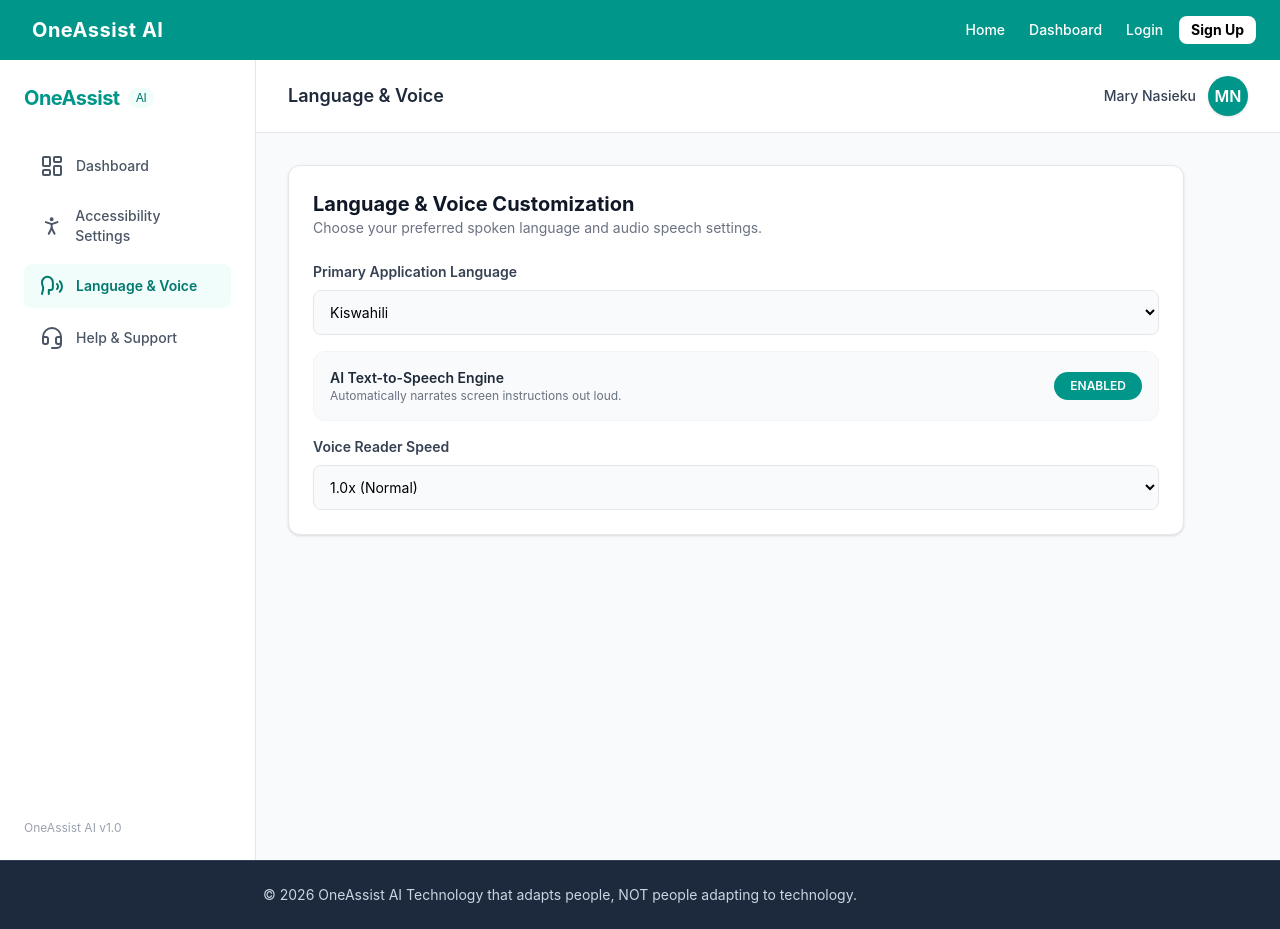
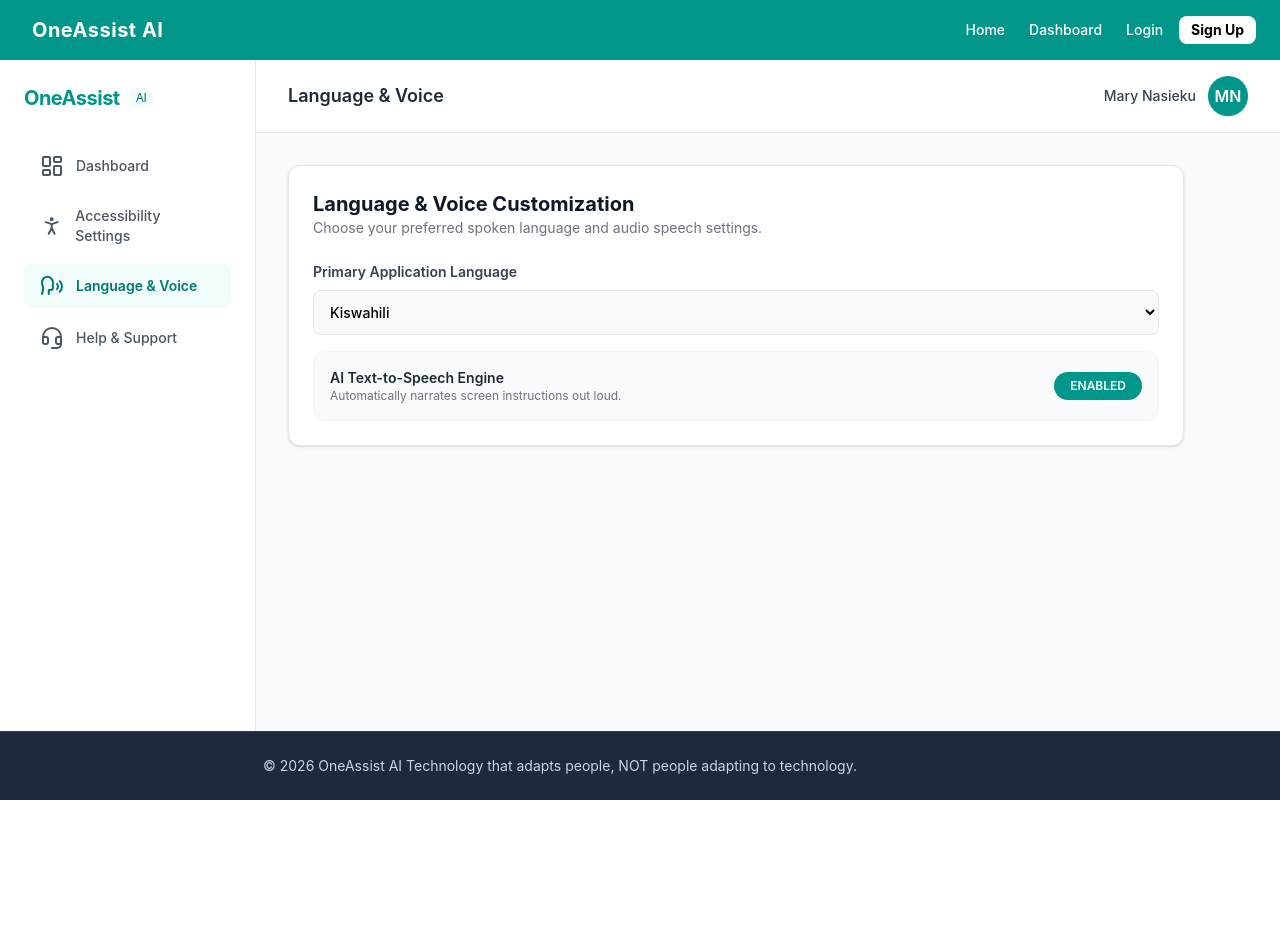
Before and after one commit to Nasieku-art/OneAssist-Ai, a React (Vite) app: page /dashboard in a window 1280 px wide. Both pictures are taken after a click on the button "Language & Voice". After the commit the page ends 800 px from the top, so only its background shows below. Built offline with nearby package versions, Linux system fonts and the light colour scheme.

Commit message:
Added a new styling for layout

```diff
--- a/src/Components/Dash.jsx
+++ b/src/Components/Dash.jsx
@@ -1,5 +1,5 @@
-import React, { useState } from 'react';
-import {LayoutDashboard,PersonStanding,Speech,Headset} from "lucide-react"
+import React, { useState, useEffect } from 'react';
+import { LayoutDashboard, PersonStanding, Speech, Headset } from "lucide-react";
 
 const getInitials = (fullName) => {
   if (!fullName) return 'U';
@@ -8,10 +8,22 @@ const getInitials = (fullName) => {
   return `${parts[0][0]}${parts[parts.length - 1][0]}`.toUpperCase();
 };
 
+const speakText = (text, language = 'Kiswahili') => {
+  if (!('speechSynthesis' in window)) return;
+
+  window.speechSynthesis.cancel();
+
+  const utterance = new SpeechSynthesisUtterance(text);
+
+  utterance.lang = language === 'Kiswahili' ? 'sw-KE' : 'en-KE';
+  utterance.rate = 1.0;
+
+  window.speechSynthesis.speak(utterance);
+};
+
 function Dash() {
   const [fullName] = useState('Mary Nasieku');
   const [activeTab, setActiveTab] = useState('Dashboard');
-
 
   const [preferences, setPreferences] = useState({
     language: 'Kiswahili',
@@ -24,13 +36,33 @@ function Dash() {
   });
 
   const togglePreference = (key) => {
-    setPreferences(prev => ({ ...prev, [key]: !prev[key] }));
+    const newState = !preferences[key];
+    setPreferences(prev => ({ ...prev, [key]: newState }));
+
+
+    if (key === 'textToSpeech' && newState === true) {
+      const msg = preferences.language === 'Kiswahili'
+        ? "Kusoma maandishi kwa sauti kumewashwa."
+        : "Text to speech mode has been enabled.";
+      speakText(msg, preferences.language);
+    }
   };
+
+  useEffect(() => {
+    if (preferences.textToSpeech) {
+      const msg = preferences.language === 'Kiswahili'
+        ? `Uko kwenye sehemu ya ${activeTab}`
+        : `You are now viewing ${activeTab}`;
+
+      const timer = setTimeout(() => speakText(msg, preferences.language), 300);
+      return () => clearTimeout(timer);
+    }
+  }, [activeTab, preferences.textToSpeech, preferences.language]);
 
   return (
     <div className="flex h-screen bg-gray-50 font-sans">
 
-
+      {/* SIDEBAR */}
       <aside className="w-64 bg-white border-r border-gray-200 hidden md:flex flex-col justify-between p-6">
         <div>
           <div className="text-xl font-bold text-teal-600 mb-8 tracking-tight flex items-center gap-2">
@@ -82,12 +114,16 @@ function Dash() {
 
         <main className="flex-1 overflow-y-auto p-8 space-y-6">
 
-
           {activeTab === 'Dashboard' && (
             <div className="space-y-6">
-              <div className="p-6 bg-gradient-to-r from-teal-500 to-teal-700 rounded-2xl text-white shadow-md">
-                <h2 className="text-2xl font-bold">Karibu, {fullName}!</h2>
-                <p className="mt-1 text-teal-100 text-sm">Your digital workspace is currently adapted for your comfort and ease of use.</p>
+
+              <div
+                onClick={() => speakText(preferences.language === 'Kiswahili' ? `Karibu, ${fullName}!` : `Welcome back, ${fullName}!`, preferences.language)}
+                className="p-6 bg-gradient-to-r from-teal-500 to-teal-700 rounded-2xl text-white shadow-md cursor-pointer hover:opacity-95 transition-opacity"
+                title="Click to read aloud"
+              >
+                <h2 className="text-2xl font-bold">Karibu, {fullName}! 👋</h2>
+                <p className="mt-1 text-teal-100 text-sm">Your digital workspace is currently adapted for your comfort and ease of use. (Click box to hear audio)</p>
               </div>
 
               <div className="grid grid-cols-1 md:grid-cols-3 gap-6">
@@ -131,7 +167,6 @@ function Dash() {
             </div>
           )}
 
-
           {activeTab === 'Accessibility Settings' && (
             <div className="max-w-4xl space-y-6">
               <div className="p-6 bg-white rounded-xl border border-gray-200 shadow-sm space-y-6">
@@ -160,31 +195,10 @@ function Dash() {
                       {preferences.highContrast ? 'ENABLED' : 'DISABLED'}
                     </button>
                   </div>
-
-                  <div className="flex items-center justify-between p-4 border border-gray-100 rounded-xl bg-gray-50">
-                    <div>
-                      <h4 className="text-sm font-semibold text-gray-800">Screen Reader Focus Rings</h4>
-                      <p className="text-xs text-gray-500">Adds prominent outlines around interactable items for keyboard navigation.</p>
-                    </div>
-                    <button onClick={() => togglePreference('screenReader')} className={`px-4 py-1.5 rounded-full text-xs font-semibold ${preferences.screenReader ? 'bg-teal-600 text-white' : 'bg-gray-200 text-gray-600'}`}>
-                      {preferences.screenReader ? 'ENABLED' : 'DISABLED'}
-                    </button>
-                  </div>
-
-                  <div className="flex items-center justify-between p-4 border border-gray-100 rounded-xl bg-gray-50">
-                    <div>
-                      <h4 className="text-sm font-semibold text-gray-800">Low-Data & Bandwidth Saver</h4>
-                      <p className="text-xs text-gray-500">Disables heavy background animations and optimizes assets for rural connections.</p>
-                    </div>
-                    <button onClick={() => togglePreference('dataSaver')} className={`px-4 py-1.5 rounded-full text-xs font-semibold ${preferences.dataSaver ? 'bg-teal-600 text-white' : 'bg-gray-200 text-gray-600'}`}>
-                      {preferences.dataSaver ? 'ENABLED' : 'DISABLED'}
-                    </button>
-                  </div>
                 </div>
               </div>
             </div>
           )}
-
 
           {activeTab === 'Language & Voice' && (
             <div className="max-w-4xl space-y-6">
@@ -199,8 +213,12 @@ function Dash() {
                     <label className="block text-sm font-semibold text-gray-700 mb-2">Primary Application Language</label>
                     <select
                       value={preferences.language}
-                      onChange={(e) => setPreferences(p => ({ ...p, language: e.target.value }))}
-                      className="w-full p-3 border border-gray-200 rounded-lg text-sm bg-gray-50 focus:outline-teal-600"
+                      onChange={(e) => {
+                        const lang = e.target.value;
+                        setPreferences(p => ({ ...p, language: lang }));
+                        speakText(lang === 'Kiswahili' ? 'Lugha imebadilishwa kuwa Kiswahili' : 'Language changed to English', lang);
+                      }}
+                      className="w-full p-3 border border-gray-200 rounded-lg text-sm bg-gray-50 focus:outline-teal-600 font-medium"
                     >
                       <option value="Kiswahili">Kiswahili</option>
                       <option value="English">English</option>
@@ -216,24 +234,10 @@ function Dash() {
                       {preferences.textToSpeech ? 'ENABLED' : 'DISABLED'}
                     </button>
                   </div>
-
-                  <div>
-                    <label className="block text-sm font-semibold text-gray-700 mb-2">Voice Reader Speed</label>
-                    <select
-                      value={preferences.voiceSpeed}
-                      onChange={(e) => setPreferences(p => ({ ...p, voiceSpeed: e.target.value }))}
-                      className="w-full p-3 border border-gray-200 rounded-lg text-sm bg-gray-50 focus:outline-teal-600"
-                    >
-                      <option value="0.75x (Slower)">0.75x (Slower)</option>
-                      <option value="1.0x (Normal)">1.0x (Normal)</option>
-                      <option value="1.25x (Faster)">1.25x (Faster)</option>
-                    </select>
-                  </div>
                 </div>
               </div>
             </div>
           )}
-
 
           {activeTab === 'Help & Support' && (
             <div className="max-w-4xl space-y-6">
@@ -248,7 +252,7 @@ function Dash() {
                     <div className="w-10 h-10 bg-green-100 text-green-700 rounded-lg flex items-center justify-center font-bold text-lg">💬</div>
                     <h3 className="font-semibold text-gray-800">WhatsApp Instant Support</h3>
                     <p className="text-xs text-gray-500">Chat directly with a human assistant on WhatsApp for low-data guidance.</p>
-                    <button onClick={() => alert("Redirecting to WhatsApp support line...")} className="w-full py-2 bg-green-600 text-white text-xs font-semibold rounded-lg shadow-sm hover:bg-green-700 transition-colors">
+                    <button onClick={() => speakText("Opening WhatsApp chat", preferences.language)} className="w-full py-2 bg-green-600 text-white text-xs font-semibold rounded-lg shadow-sm hover:bg-green-700 transition-colors">
                       Open WhatsApp Chat
                     </button>
                   </div>
@@ -257,17 +261,9 @@ function Dash() {
                     <div className="w-10 h-10 bg-teal-100 text-teal-700 rounded-lg flex items-center justify-center font-bold text-lg">📞</div>
                     <h3 className="font-semibold text-gray-800">Voice Call Back</h3>
                     <p className="text-xs text-gray-500">Request our team to call your phone directly to walk you through settings.</p>
-                    <button onClick={() => alert("Callback request received! An assistant will call you shortly.")} className="w-full py-2 bg-teal-600 text-white text-xs font-semibold rounded-lg shadow-sm hover:bg-teal-700 transition-colors">
+                    <button onClick={() => speakText("Callback request received", preferences.language)} className="w-full py-2 bg-teal-600 text-white text-xs font-semibold rounded-lg shadow-sm hover:bg-teal-700 transition-colors">
                       Request Phone Callback
                     </button>
-                  </div>
-                </div>
-
-                <div className="pt-4 border-t border-gray-100 space-y-3">
-                  <h3 className="font-semibold text-gray-800 text-sm">Frequently Asked Questions</h3>
-                  <div className="space-y-2 text-xs text-gray-600">
-                    <p className="p-3 bg-gray-50 rounded-lg"><strong>Q:</strong> Does data-saving mode affect speech quality?<br /><strong>A:</strong> No, voice scripts are compressed into lightweight audio files that use minimal network data.</p>
-                    <p className="p-3 bg-gray-50 rounded-lg"><strong>Q:</strong> How do I switch languages back to English?<br /><strong>A:</strong> Go to the Language & Voice tab and select English from the dropdown menu.</p>
                   </div>
                 </div>
               </div>
@@ -279,4 +275,5 @@ function Dash() {
     </div>
   );
 }
+
 export default Dash;
--- a/src/Pages/Layout.jsx
+++ b/src/Pages/Layout.jsx
@@ -3,14 +3,14 @@ import Footer from "../Components/Footer";
 
 function Layout({ children }) {
   return (
-    <div className="flex flex-col h-screen">
-      <header>
+    <div className="h-screen flex flex-col overflow-hidden">
+      <header className="shrink-0">
         <Navbar />
       </header>
-      <main className="flex flex-col h-screen ">
+      <main className="flex-1 min-h-0 overflow-y-auto">
         {children}
       </main>
-      <footer>
+      <footer className="shrink-0">
         <Footer />
       </footer>
     </div>
```
